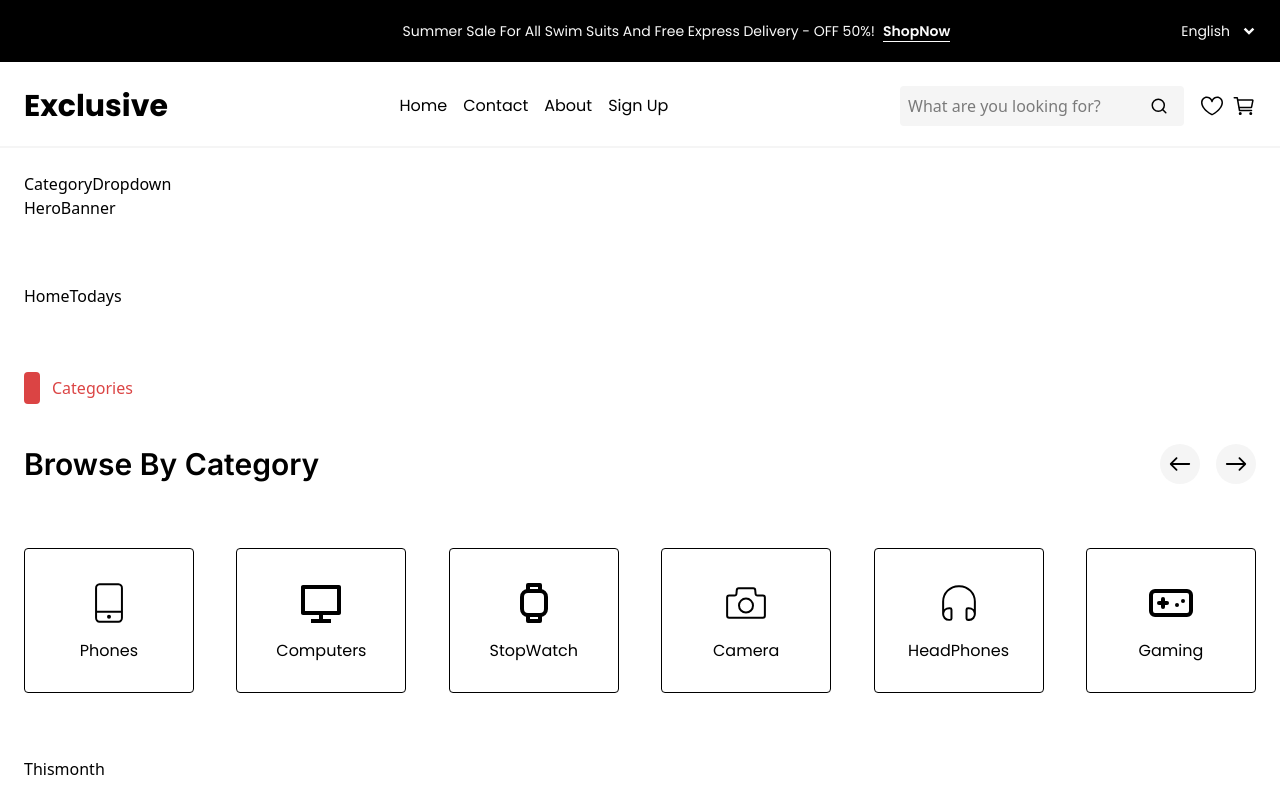
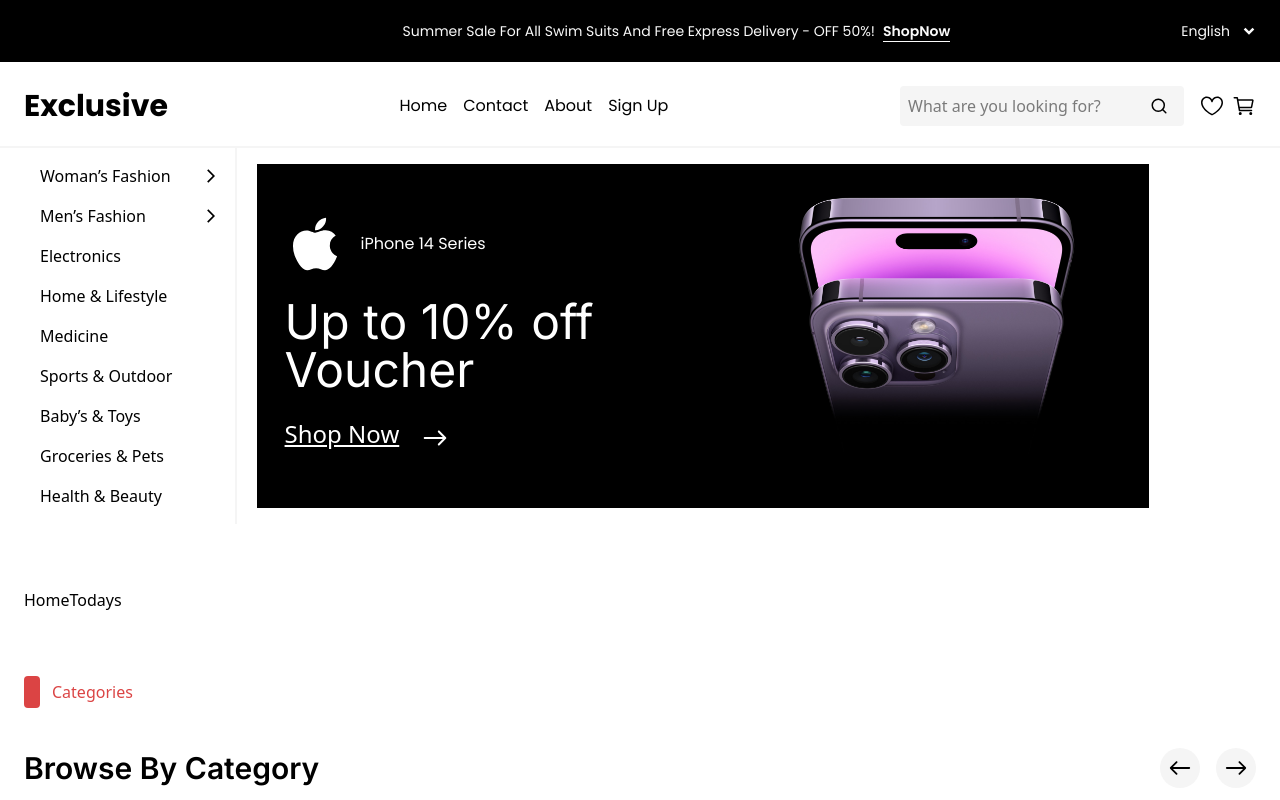
Before and after one commit to Ramla-Eman/Complete_fully_e_commerce_website, a React (Vite) app: page / in a window 1280 px wide. Shown: the top 800 px of the page. Built offline with nearby package versions, Linux system fonts and the light colour scheme.

Commit message:
completed home page hero section

```diff
--- a/src/components/Hero.jsx
+++ b/src/components/Hero.jsx
@@ -5,7 +5,7 @@
 
 const Hero = () => {
   return (
-    <div>
+    <div className='flex gap-5'>
       {/* Category Dropdown */}
       <CategoryDropdown/>
       {/* Hero Banner */}
--- a/src/components/ui/CategoryDropdown.jsx
+++ b/src/components/ui/CategoryDropdown.jsx
@@ -1,9 +1,54 @@
-import React from 'react'
+import React from "react";
+// icon
+import { MdArrowForwardIos } from "react-icons/md";
+// text maping
+const text = [
+  {
+    title: "Woman’s Fashion",
+    icon: <MdArrowForwardIos />,
+  },
+  {
+    title: "Men’s Fashion",
+    icon: <MdArrowForwardIos />,
+  },
+  {
+    title: "Electronics",
+  },
+  {
+    title: "Home & Lifestyle",
+  },
+  {
+    title: "Medicine",
+  },
+  {
+    title: "Sports & Outdoor",
+  },
+  {
+    title: "Baby’s & Toys",
+  },
+  {
+    title: "Groceries & Pets",
+  },
+  {
+    title: "Health & Beauty",
+  },
+];
 
 const CategoryDropdown = () => {
   return (
-    <div>CategoryDropdown</div>
-  )
-}
+    <div className="border-r-2 border-[#F5F5F5] p-4 lg:block hidden">
+      <div>
+        <ul className="flex flex-col gap-4">
+          {text.map((item, index) => (
+            <li className="flex items-center justify-between gap-8" key={index}>
+              <p className="text-[16px]">{item.title}</p>
+              <span>{item.icon}</span>
+            </li>
+          ))}
+        </ul>
+      </div>
+    </div>
+  );
+};
 
-export default CategoryDropdown
+export default CategoryDropdown;
--- a/src/components/ui/HeroBanner.jsx
+++ b/src/components/ui/HeroBanner.jsx
@@ -1,8 +1,32 @@
 import React from 'react'
+// img
+import Img1 from '../../assets/heroImg.jpeg'
+// icon
+import { FaApple } from "react-icons/fa";
+import { IoIosArrowRoundForward } from "react-icons/io";
 
 const HeroBanner = () => {
   return (
-    <div>HeroBanner</div>
+    <div className='py-4 overflow-hidden'>
+      <div className='bg-black flex items-center justify-between w-[892px] h-[344px] overflow-hidden'>
+        <div className='text-white flex flex-col gap-6 ml-7'>
+          <div className='flex items-center gap-4 font-poppins'>
+            <FaApple size={60} />
+            <p>iPhone 14 Series</p>
+          </div>
+          <div className='font-inter text-5xl '>
+            <p>Up to 10% <br className='md:hidden block'/> off Voucher</p>
+          </div>
+          <div className='flex gap-4 text-2xl'>
+            <p className='underline'>Shop Now</p>
+            <IoIosArrowRoundForward size={40} />
+          </div>
+        </div>
+        <div className='w-[496px]'>
+          <img src={Img1} alt="" />
+        </div>
+      </div>
+    </div>
   )
 }
 
--- a/src/pages/Home.jsx
+++ b/src/pages/Home.jsx
@@ -12,7 +12,7 @@
 const Home = () => {
   return (
     <section>
-      <div className="max-w-7xl mx-auto pt-6 px-6 py-5">
+      <div className="max-w-7xl mx-auto px-6 pb-5">
         {/* Hero */}
         <Hero/>
         {/* Today's */}
```
Also changed, not shown: src/assets/heroImg.jpeg (added).
